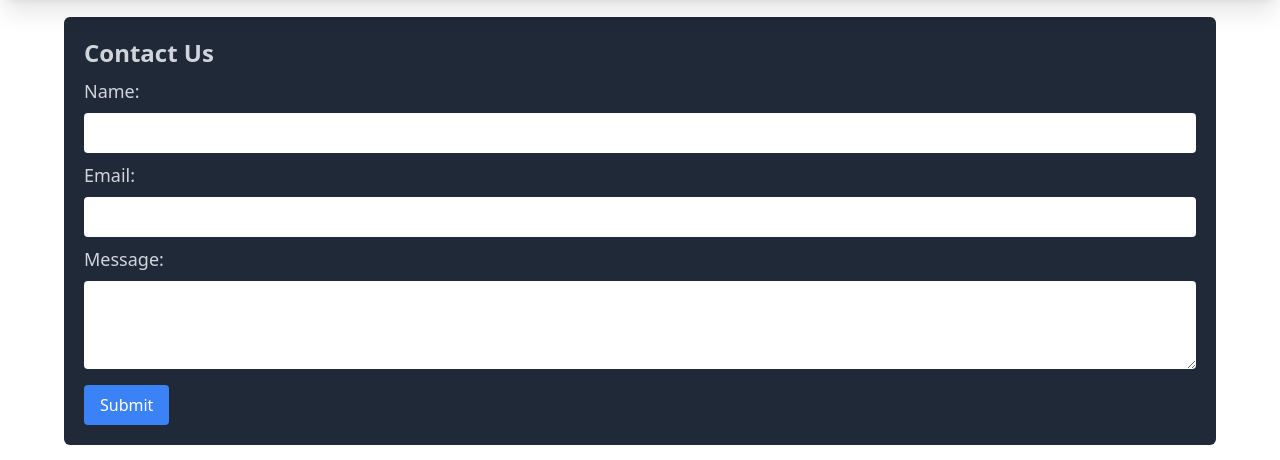
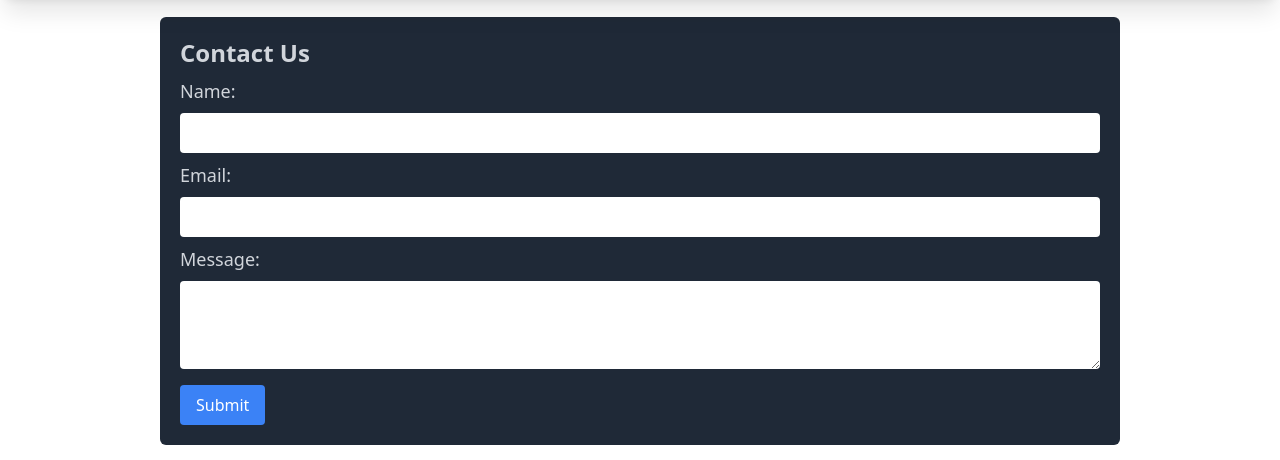
Before and after one commit to Akilkumar699/Nostra-clone, a plain HTML site: page contacts.html in a window 1280 px wide. Shown: the part 115-575 px from the top of the page. Drawn offline with nearby package versions, Linux system fonts and the light colour scheme.

Commit message:
Contact update

```diff
--- a/contacts.html
+++ b/contacts.html
@@ -94,8 +94,8 @@
     </section>
 
     <!--validation-->
-    <form action="">
-      <div class="bg-gray-800 mx-16 rounded-md mt-5 p-5">
+    <form action="" class="w-5/6 md:w-3/4 m-auto">
+      <div class="bg-gray-800 rounded-md mt-5 p-5">
         <h3 class="text-gray-300 font-bold text-2xl">Contact Us</h3>
         <label for="name" class="text-gray-300 text-lg block mt-2">Name:</label>
         <input
```
